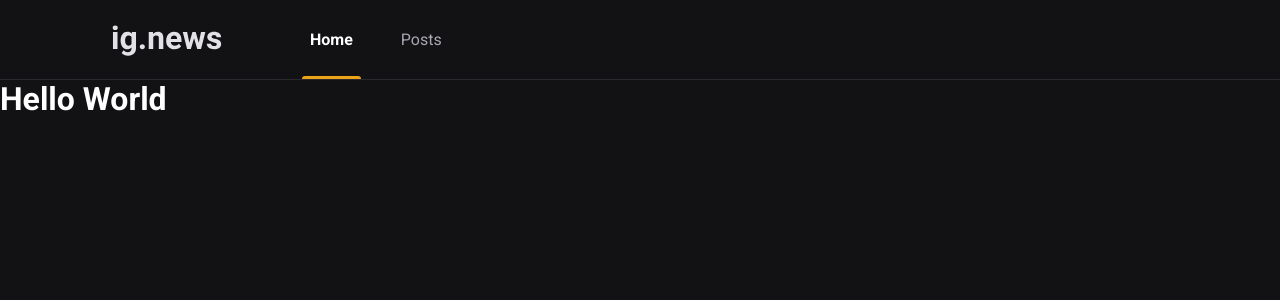
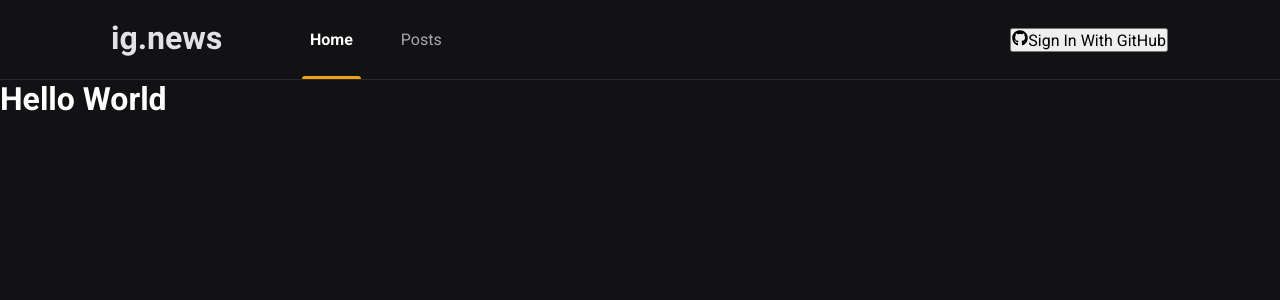
Before and after one commit to lucasdiniz10/ig.news, a Next.js app: page / in a window 1280 px wide. Shown: the top 300 px of the page. Built offline with nearby package versions, Linux system fonts and the light colour scheme.

Commit message:
iniciando componente signin

```diff
--- a/package.json
+++ b/package.json
@@ -11,6 +11,7 @@
     "next": "10.2.3",
     "react": "17.0.2",
     "react-dom": "17.0.2",
+    "react-icons": "^4.2.0",
     "sass": "^1.34.1"
   },
   "devDependencies": {
--- a/src/components/Header/index.tsx
+++ b/src/components/Header/index.tsx
@@ -1,3 +1,5 @@
+import { SignInButton } from '../SignInButton';
+
 import styles from './styles.module.scss';
 
 export function Header() {
@@ -9,6 +11,8 @@ export function Header() {
           <a className={styles.active}>Home</a>
           <a>Posts</a>
         </nav>
+
+        <SignInButton />
       </div>
     </header>
   );
--- a/src/components/Header/styles.module.scss
+++ b/src/components/Header/styles.module.scss
@@ -51,4 +51,8 @@
       }
     }
   }
+
+  button {
+    margin-left: auto;
+  }
 }
--- /dev/null
+++ b/src/components/SignInButton/index.tsx
@@ -0,0 +1,12 @@
+import { FaGithub } from "react-icons/fa"; // fa -> FontAwesome
+
+import styles from 'styles.module.scss';
+
+export function SignInButton() {
+  return (
+    <button type="button">
+      <FaGithub />
+      Sign In With GitHub
+    </button>
+  );
+}
```
Also changed, not shown: src/components/SignInButton/styles.module.scss (added), 1 other file (tests, documents, lock files or other folders).
